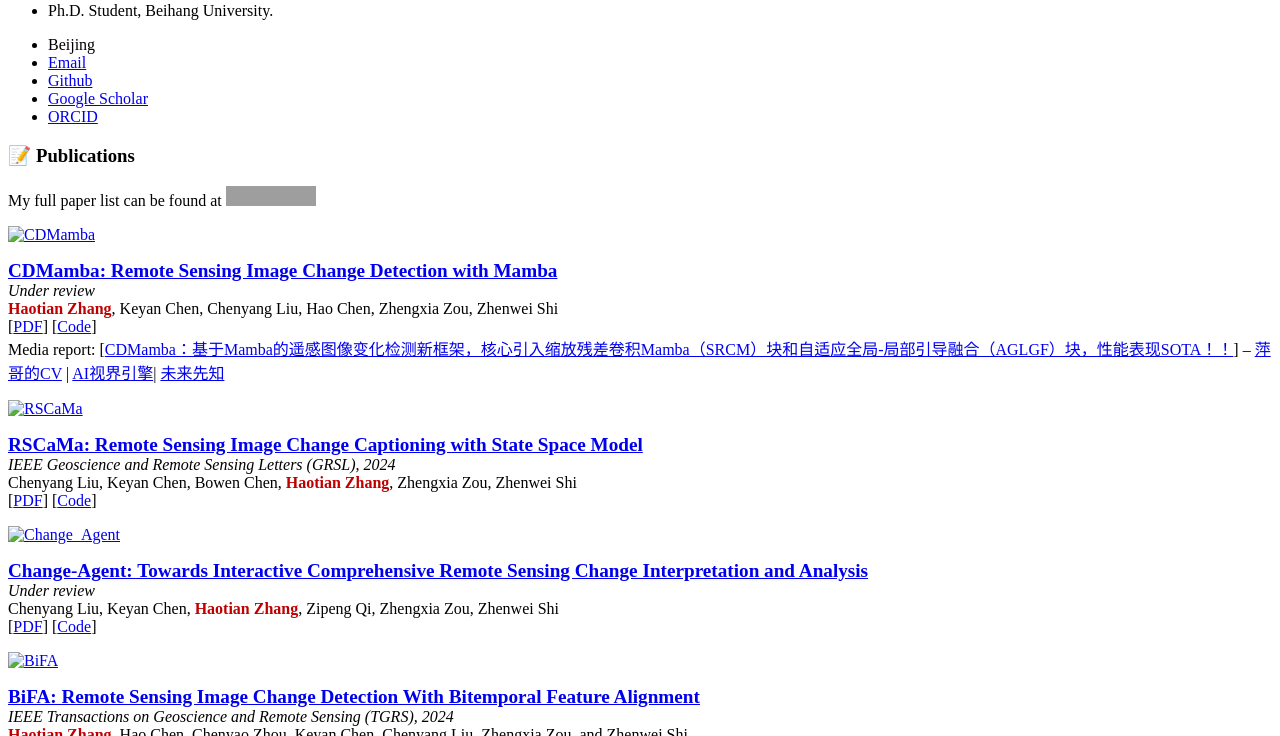
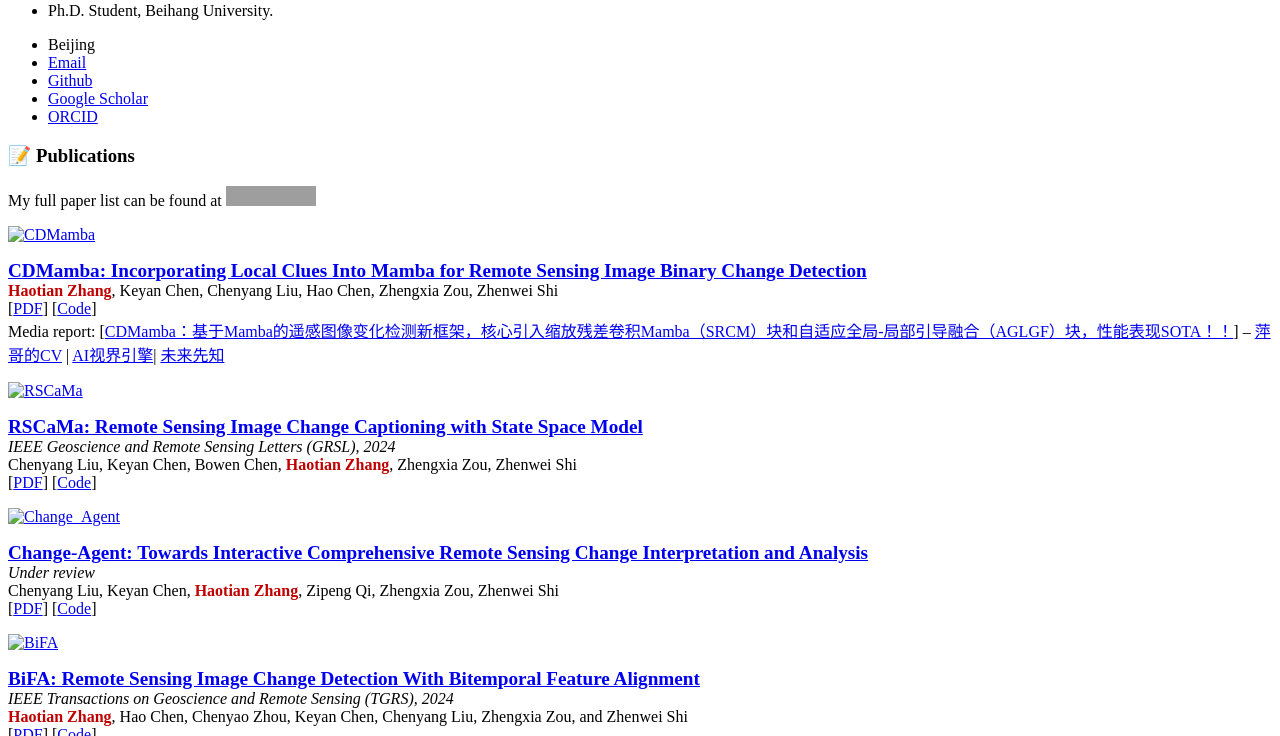
Before and after one commit to zmoka-zht/zmoka-zht.github.io, a Jekyll site: the page built from _pages/includes/pub.md, in a window 1280 px wide and 900 px high, scrolled down 308 px, cut to the strip 0-736 px from the top of the window. Built offline with Jekyll 4.4.1, drawn with Linux system fonts in a browser that asks for light colours; our own code applies the rules of GitHub Pages for plain Markdown files; grey boxes are pictures that could not be loaded.

Commit message:
Update pub.md

```diff
--- a/_pages/includes/pub.md
+++ b/_pages/includes/pub.md
@@ -5,10 +5,9 @@ My full paper list can be found at <a href='https://scholar.google.com.hk/citati
 <div class='paper-box'><div class='paper-box-image'><div><div class="badge"></div><a href="images/CDMamba.png"><img src='images/CDMamba.png' alt="CDMamba" width="100%"></a></div></div>
 <div class='paper-box-text' markdown="1">
 
-<a class=PaperTitle href="https://arxiv.org/abs/2406.04207"><b>CDMamba: Remote Sensing Image Change Detection with Mamba</b></a> \\
- *Under review* \\
+<a class=PaperTitle href="https://arxiv.org/abs/2406.04207"><b>CDMamba: Incorporating Local Clues Into Mamba for Remote Sensing Image Binary Change Detection</b></a> \\
 **<font color="#C00000">Haotian Zhang</font>**, Keyan Chen, Chenyang Liu, Hao Chen, Zhengxia Zou, Zhenwei Shi \\
-[<a href="https://arxiv.org/abs/2406.04207">PDF</a>]
+[<a href="https://ieeexplore.ieee.org/abstract/document/10902569">PDF</a>]
 [<a href="https://github.com/zmoka-zht/CDMamba">Code</a>] \\
 Media report: [<a href="https://mp.weixin.qq.com/s/gX9QUihC8BN9THzFqMq3hQ">CDMamba：基于Mamba的遥感图像变化检测新框架，核心引入缩放残差卷积Mamba（SRCM）块和自适应全局-局部引导融合（AGLGF）块，性能表现SOTA！！</a>] -- <a href="https://mp.weixin.qq.com/s/gX9QUihC8BN9THzFqMq3hQ">萍哥的CV</a> | <a href="https://mp.weixin.qq.com/s/OXfThGrpjPyhzZcvIl1ANA">AI视界引擎</a>| <a href="https://mp.weixin.qq.com/s/MmkpwEsKkdY_4AparZGKEw">未来先知</a>
 
```
